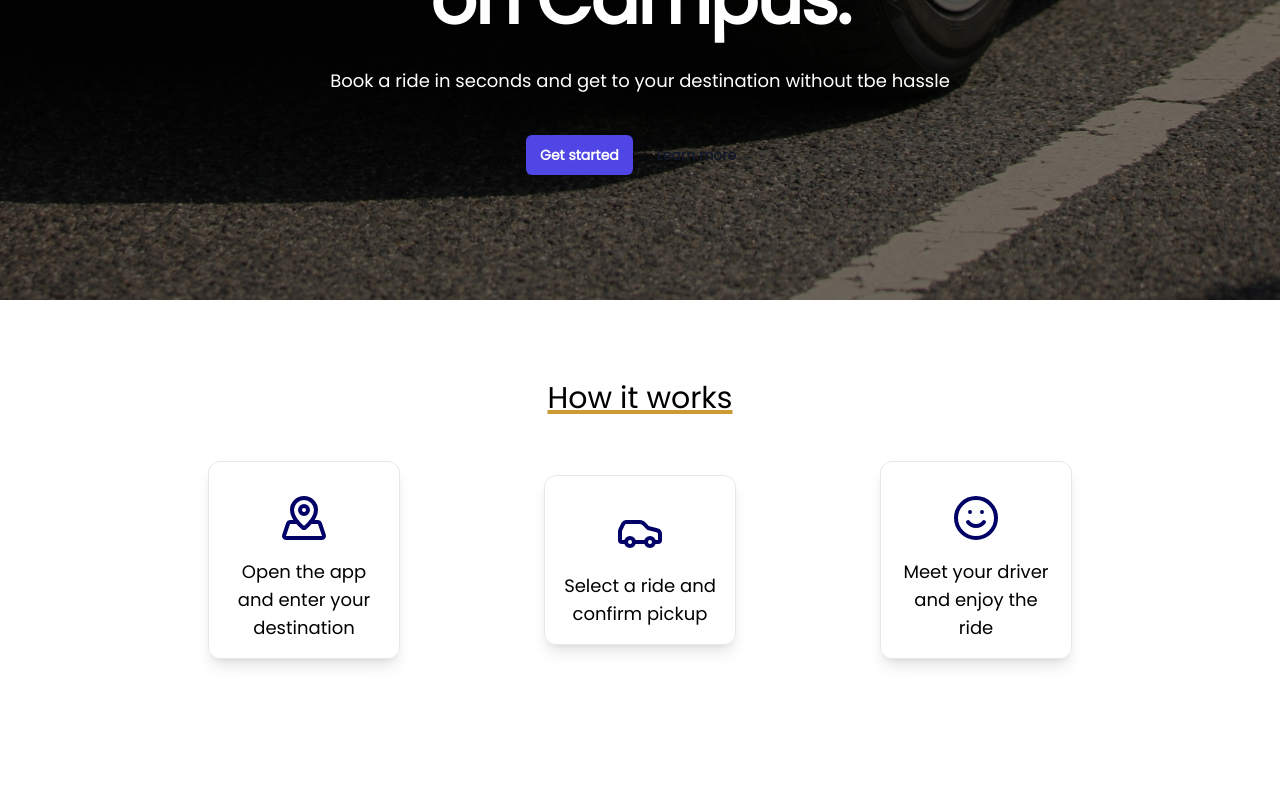
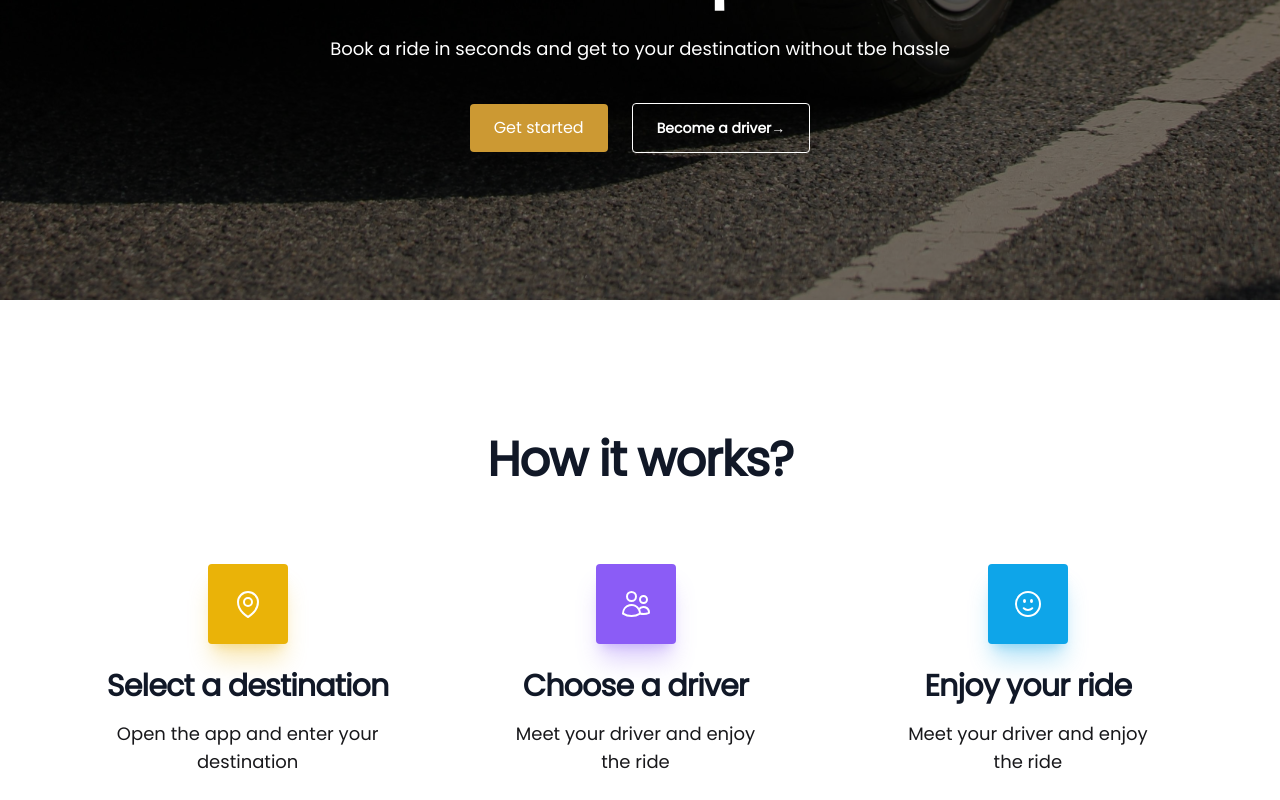
Before and after one commit to NIMIAA/run-go-frontend, a Next.js app: page / in a window 1280 px wide. Shown: the part 500-1300 px from the top of the page. Built offline with nearby package versions, Linux system fonts and the light colour scheme.

Commit message:
feat: improve the homepage

```diff
--- a/app/layout.tsx
+++ b/app/layout.tsx
@@ -16,7 +16,7 @@ export default function RootLayout({
   children: React.ReactNode;
 }>) {
   return (
-    <html lang="en">
+    <html lang="en" data-theme="light">
       <body className={poppins.className}>{children}</body>
     </html>
   );
--- a/app/page.tsx
+++ b/app/page.tsx
@@ -1,17 +1,17 @@
 import Image from "next/image";
 import Navbar from "./components/nav";
-import Link from "next/link";
 import { MapPinned, Car, Smile } from "lucide-react";
-import Footer from "./footer/page";
+import Footer from "./components/app/footer";
+import { MapPinIcon, UsersIcon, FaceSmileIcon} from "@heroicons/react/24/outline";
 
 export default function Home() {
   return (
     <>
       <header className="bg-black/50 bg-blend-multiply bg-cover bg-[url(/images/background/bg-3.jpg)] bg-bottom text-white h-screen">
-        <nav className="bg-forground min-h-10 text-black bg-black/10 bg-blend-multiply">
-          <Navbar/>
+        <nav className="bg-forground min-h-10 text-black bg-black/5 bg-blend-multiply">
+          <Navbar />
         </nav>
-        <div className="mx-auto max-w-2xl py-20 sm:py-48 lg:py-56  items-center   text-white ">
+        <div className="mx-auto max-w-2xl py-20 sm:py-32 lg:py-48  items-center   text-white ">
           <div className="text-center">
             <h1 className="text-5xl font-semibold tracking-tight text-balance text-white sm:text-7xl">
               Fast, Safe and Reliable Rides on Campus.
@@ -23,78 +23,70 @@ export default function Home() {
             <div className="mt-10 flex items-center justify-center gap-x-6">
               <a
                 href="#"
-                className="rounded-md bg-indigo-600 px-3.5 py-2.5 text-sm font-semibold text-white shadow-xs hover:bg-indigo-500 focus-visible:outline-2 focus-visible:outline-offset-2 focus-visible:outline-indigo-600"
+                className=" bg-hover-gold text-white rounded  px-6 py-3"
               >
                 Get started
               </a>
-              <a href="#" className="text-sm/6 font-semibold text-gray-900">
-                Learn more <span aria-hidden="true">→</span>
+              <a
+                href="#"
+                className="text-sm/6 font-semibold text-white rounded  px-6 border-white border py-3 "
+              >
+                Become a driver<span aria-hidden="true">→</span>
               </a>
             </div>
           </div>
         </div>
       </header>
 
-      <main></main>
-
-      <div className="h-[85vh] bg-backgroundImg bg-cover  bg-center bg-no-repeat bg-opacity-25 hidden">
-        <div className=" absolute inset-0 h-[85vh]">
-          <div className="relative z-10">
-            <div className="flex items-center justify-center h-[50vh] px-8 md:px-16">
-              <div className="text-background w-full my-auto">
-                <p className="font-bold text-3xl md:text-5xl mt-24">
-                  Fast, Safe and Reliable Rides on Campus.
+      <main>
+        <div className="mx-auto max-w-7xl px-6 py-32 lg:px-8 ">
+          <div className="mx-auto max-w-2xl lg:text-center">
+            <p className="mt-2 text-4xl font-semibold tracking-tight text-pretty text-gray-900 sm:text-5xl lg:text-balance mb-4">
+              How it works?
             </p>
-                <p className="text-lg md:text-xl my-4">
-                  Book a ride in seconds and get to your destination without tbe
-                  hassle
+          </div>
+          <div className="md:flex justify-center gap-4 p-8 text-center">
+            <div className="flex justify-center items-center">
+              <div className="flex flex-col justify-center items-center gap-y-4">
+                <div className="bg-yellow-500 size-20 p-6 rounded  text-center shadow-xl text-white shadow-yellow-500/30">
+                  <MapPinIcon />
+                </div>
+                <p className="mt-2 text-2xl font-semibold tracking-tight text-pretty text-gray-900 sm:text-3xl lg:text-balance">
+                  Select a destination
                 </p>
-                <div className="md:grid grid-cols-2 gap-2 justify-center py-4 md:w-1/3">
-                  <div className="text-center mb-4">
-                    <Link href="login">
-                      <button className="py-4 border rounded-md w-full shadow-lg font-semibold text-lg hover:bg-hover-gold hover:text-background hover:border-none">
-                        Book a ride
-                      </button>
-                    </Link>
+                <p className="text-lg w-[80%]">
+                  Open the app and enter your destination
+                </p>
               </div>
-                  <div className="text-center">
-                    <button className="py-4 border rounded-md w-full shadow-lg font-semibold text-lg hover:bg-hover-gold hover:text-background hover:border-none">
-                      Become a campus driver
-                    </button>
+            </div>
+            <div className="md:flex justify-center gap-4 p-8 text-center">
+              <div className="flex justify-center items-center">
+                <div className="flex flex-col justify-center items-center gap-y-4">
+                  <div className="bg-violet-500 size-20 p-6 rounded  text-center shadow-xl text-white shadow-violet-500/30">
+                    <UsersIcon />
+                  </div>
+                  <p className="mt-2 text-2xl font-semibold tracking-tight text-pretty text-gray-900 sm:text-3xl lg:text-balance">
+                    Choose a driver
+                  </p>
+                  <p className="text-lg w-[80%]">
+                    Meet your driver and enjoy the ride
+                  </p>
                 </div>
               </div>
             </div>
+            <div className="md:flex justify-center gap-4 p-8 text-center">
+              <div className="flex justify-center items-center">
+                <div className="flex flex-col justify-center items-center gap-y-4">
+                  <div className="bg-lightBlue-500 size-20 p-6 rounded  text-center shadow-xl text-white shadow-lightBlue-500/30">
+                    <FaceSmileIcon/>
                   </div>
+                  <p className="mt-2 text-2xl font-semibold tracking-tight text-pretty text-gray-900 sm:text-3xl lg:text-balance">
+                    Enjoy your ride
+                  </p>
+                  <p className="text-lg w-[80%]">
+                    Meet your driver and enjoy the ride
+                  </p>
                 </div>
-        </div>
-      </div>
-      <div className="py-16">
-        <p className="text-center font-medium text-3xl py-4 underline decoration-4 decoration-hover-gold">
-          How it works
-        </p>
-        <div className="md:flex justify-center gap-4 p-8 text-center">
-          <div className="flex justify-center items-center h-48 w-48 mx-16">
-            <div className="border rounded-xl shadow-lg p-4">
-              <div className="flex justify-center">
-                <MapPinned size={48} className="text-foreground my-4" />
-              </div>
-              <p className="text-lg">Open the app and enter your destination</p>
-            </div>
-          </div>
-          <div className="flex justify-center items-center h-48 w-48 mx-16">
-            <div className="border rounded-xl shadow-lg p-4">
-              <div className="flex justify-center">
-                <Car size={48} className="text-foreground my-4" />
-              </div>
-              <p className="text-lg">Select a ride and confirm pickup</p>
-            </div>
-          </div>
-          <div className="flex justify-center items-center h-48 w-48 mx-16">
-            <div className="border rounded-xl shadow-lg p-4">
-              <div className="flex justify-center">
-                <Smile size={48} className="text-foreground my-4" />
-              </div>
-              <p className="text-lg">Meet your driver and enjoy the ride</p>
               </div>
             </div>
           </div>
@@ -149,7 +141,8 @@ export default function Home() {
                 <p className="text-lg font-semibold">Safe & Secure</p>
                 <p className="text-md">
                   All drivers are verified and trained to ensure a safe ride.
-                Real-time tracking and emergency support provide extra security.
+                  Real-time tracking and emergency support provide extra
+                  security.
                 </p>
               </div>
             </div>
@@ -164,15 +157,15 @@ export default function Home() {
               <div className="my-2">
                 <p className="text-lg font-semibold">Campus-Wide Coverage</p>
                 <p className="text-md">
-                Rides available at all key locations, including hostels, lecture
-                halls, and libraries. Never worry about getting around campus
-                again!
+                  Rides available at all key locations, including hostels,
+                  lecture halls, and libraries. Never worry about getting around
+                  campus again!
                 </p>
               </div>
             </div>
           </div>
         </div>
-
+      </main>
       <Footer />
     </>
   );
--- a/package.json
+++ b/package.json
@@ -19,9 +19,11 @@
   },
   "devDependencies": {
     "@eslint/eslintrc": "^3",
+    "@tailwindcss/typography": "^0.5.16",
     "@types/node": "^20",
     "@types/react": "^19",
     "@types/react-dom": "^19",
+    "daisyui": "^5.0.9",
     "eslint": "^9",
     "eslint-config-next": "15.1.5",
     "postcss": "^8",
--- a/tailwind.config.ts
+++ b/tailwind.config.ts
@@ -1,11 +1,16 @@
 import type { Config } from "tailwindcss";
 import colors from "tailwindcss/colors";
+import daisyui from "daisyui";
+import tailwindTypography from "@tailwindcss/typography";
 export default {
   content: [
     "./pages/**/*.{js,ts,jsx,tsx,mdx}",
     "./components/**/*.{js,ts,jsx,tsx,mdx}",
     "./app/**/*.{js,ts,jsx,tsx,mdx}",
   ],
+  daisyui: {
+    themes: [],
+  },
   theme: {
     container: {
       padding: {
@@ -35,5 +40,5 @@ export default {
       // },
     },
   },
-  plugins: [],
+  plugins: [daisyui, tailwindTypography],
 } satisfies Config;
```
Also changed, not shown: app/components/app/footer.tsx (renamed from app/footer/page.tsx), 1 other file (tests, documents, lock files or other folders). Lines whose indentation alone changed are shown as unchanged.
